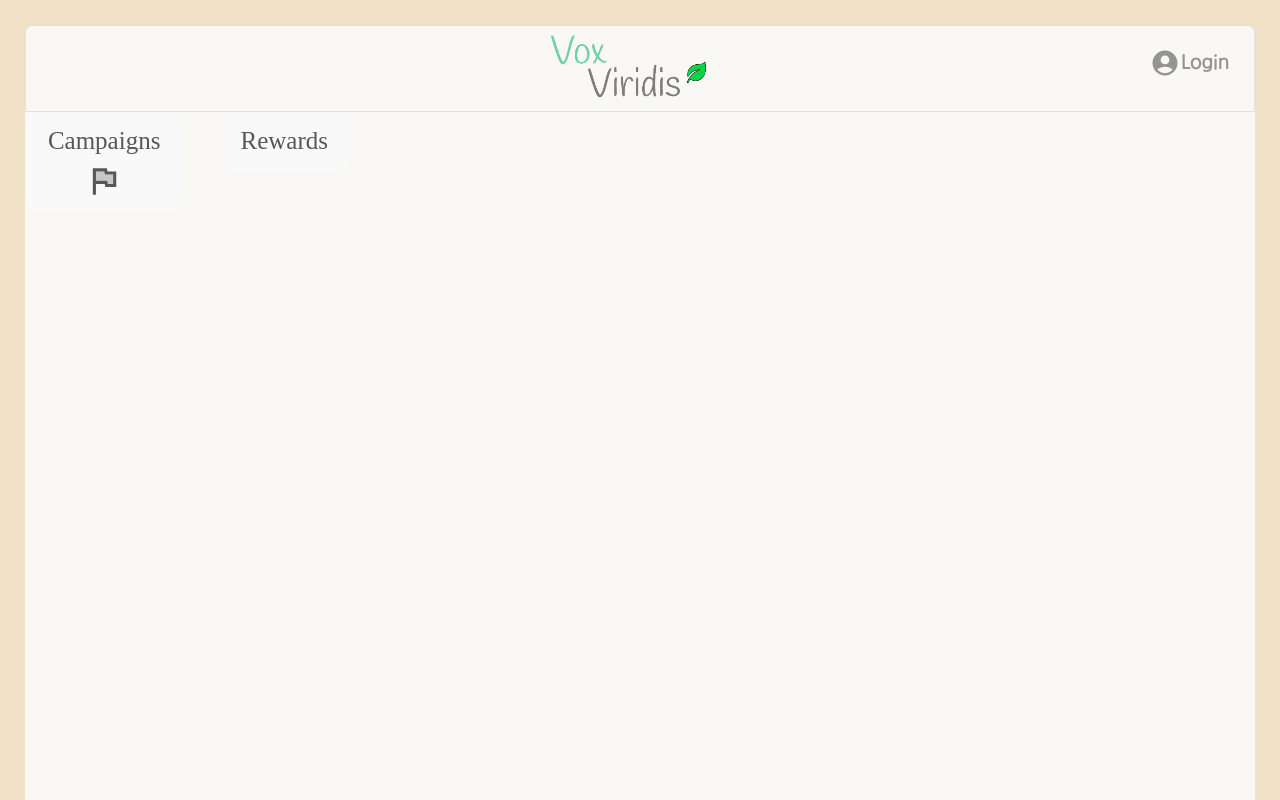
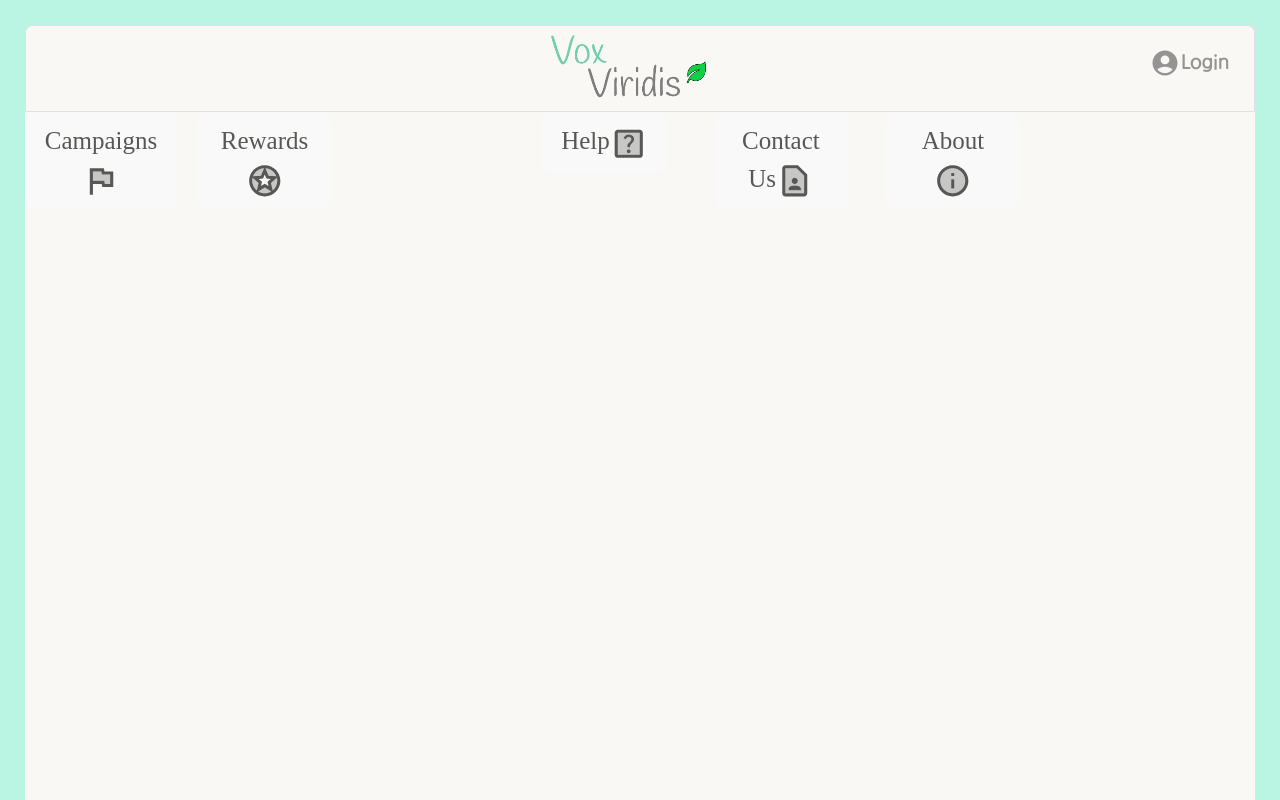
Before and after one commit to cs203t5/cs203t5-frontend, a Next.js app in the folder vox-viridis/: page /help in a window 1280 px wide. Shown: the top 800 px of the page. Built offline with nearby package versions, Linux system fonts and the light colour scheme; a web font is replaced by a local one.

Commit message:
edits to button

```diff
--- a/vox-viridis/package.json
+++ b/vox-viridis/package.json
@@ -20,7 +20,8 @@
     "react-awesome-reveal": "^4.0.1",
     "react-bootstrap": "^2.5.0",
     "react-dom": "18.2.0",
-    "react-router-dom": "^6.4.1"
+    "react-router-dom": "^6.4.1",
+    "rfs": "^9.0.6"
   },
   "devDependencies": {
     "eslint": "8.24.0",
--- a/vox-viridis/pages/Global.module.css
+++ b/vox-viridis/pages/Global.module.css
@@ -1,5 +1,5 @@
 .pageBg {
-    background-color: #faf8f4;
+    background-color: #FAF8F4;
     box-sizing: border-box;
     border-radius: 10px;
     margin: 2ch;
--- a/vox-viridis/pages/help/Help Components/NavBarButton.js
+++ b/vox-viridis/pages/help/Help Components/NavBarButton.js
@@ -17,4 +17,7 @@ function NavBarButton({LinkPassed,toggle,textContent, children}) {
     );
 }
 
+/* why is my button not unclickable??
+found that issue is not from the function*/
+
 export default NavBarButton;
--- a/vox-viridis/pages/help/index.js
+++ b/vox-viridis/pages/help/index.js
@@ -3,15 +3,19 @@ import Navbar from "../../components/Navbar";
 import Link from "next/link";
 import NavBarLogin from "../../components/NavBarLogin";
 import NavBarButton from "../../pages/help/Help Components/NavBarButton";
-import AssistantPhotoTwoToneIcon from '@mui/icons-material/AssistantPhotoTwoTone';
+import AssistantPhotoTwoToneIcon from "@mui/icons-material/AssistantPhotoTwoTone";
+import StarsTwoToneIcon from "@mui/icons-material/StarsTwoTone";
+import HelpCenterTwoToneIcon from "@mui/icons-material/HelpCenterTwoTone";
+import ContactPageTwoToneIcon from "@mui/icons-material/ContactPageTwoTone";
+import InfoTwoToneIcon from "@mui/icons-material/InfoTwoTone"; /* or use Vox icon?*/
 
 const Header = () => {
     return (
-        <div class="container-fluid border text-center">
-            <div class="row">
-                <div class="col-xxl-4 col-xl-4 col-lg-4 col-md-4 col-sm-2 "></div>
+        <div className="container-fluid border text-center">
+            <div className="row">
+                <div className="col-xxl-4 col-xl-4 col-lg-4 col-md-4 col-sm-2 "></div>
                 <Link href="/">
-                    <div class="col-xxl-4 col-xl-4 col-lg-4 col-md-4 col-sm-6 ">
+                    <div className="col-xxl-4 col-xl-4 col-lg-4 col-md-4 col-sm-6 ">
                         <img
                             src="../../vox Icon.jpg"
                             width="190"
@@ -20,7 +24,7 @@ const Header = () => {
                         />
                     </div>
                 </Link>
-                <div class="col-xxl-4 col-xl-4 col-lg-4 col-md-4 col-sm-4 ">
+                <div className="col-xxl-4 col-xl-4 col-lg-4 col-md-4 col-sm-4 ">
                     <NavBarLogin />
                 </div>
             </div>
@@ -31,19 +35,61 @@ const Header = () => {
 const Navbar2 = () => {
     return (
         <nav
-            class="navbar sticky-top pt-0"
+            className="navbar sticky-top pt-0"
             style={{ backGroundColor: "#FAF8F4;" }}
         >
             <div class="container-fluid px-0">
                 <Header></Header>
-                <div class="row">
-                    <div class="col">
+                <div className="row">
+                    <div className="col-2">
                         <Link href="/campaign">
-                            <NavBarButton textContent="Campaigns" LinkPassed="/campaign" toggle="true" children ={<AssistantPhotoTwoToneIcon/>}/>
+                            <NavBarButton
+                                textContent="Campaigns"
+                                LinkPassed="/campaign"
+                                toggle="false"
+                                children={
+                                    <AssistantPhotoTwoToneIcon
+                                    />
+                                }
+                            />
                         </Link>
                     </div>
-                    <div class="col">
-                        <NavBarButton textContent="Rewards" LinkPassed="" toggle="true"/>
+                    <div className="col-2">
+                        <NavBarButton
+                            textContent="Rewards"
+                            LinkPassed=""
+                            toggle="true"
+                            children={<StarsTwoToneIcon></StarsTwoToneIcon>}
+                        />
+                    </div>
+                    <div className="col-2"></div>
+                    <div className="col-2">
+                        <NavBarButton
+                            textContent="Help"
+                            LinkPassed=""
+                            toggle="true"
+                            children={
+                                <HelpCenterTwoToneIcon></HelpCenterTwoToneIcon>
+                            }
+                        />
+                    </div>
+                    <div className="col-2">
+                        <NavBarButton
+                            textContent="Contact Us"
+                            LinkPassed=""
+                            toggle="true"
+                            children={
+                                <ContactPageTwoToneIcon></ContactPageTwoToneIcon>
+                            }
+                        />
+                    </div>
+                    <div className="col-2">
+                        <NavBarButton
+                            textContent="About"
+                            LinkPassed=""
+                            toggle="true"
+                            children={<InfoTwoToneIcon></InfoTwoToneIcon>}
+                        />
                     </div>
                 </div>
             </div>
@@ -57,7 +103,7 @@ const index = () => {
             <div className={globalStyle.pageBg}>
                 {/* <Header /> */}
                 <Navbar2 />
-                <div class="row" style={{ height: "200vh" }}></div>
+                <div className="row" style={{ height: "200vh" }}></div>
             </div>
         </div>
     );
--- a/vox-viridis/styles/globals.css
+++ b/vox-viridis/styles/globals.css
@@ -5,9 +5,14 @@ html,
 body {
     padding: 0;
     margin: 0;
-    background-color: #f1e1c7 !important;
+    background-color: #BAF5E3 !important;
     -webkit-font-smoothing: antialiased;
 }
+
+/* #F1E1C7 */
+/* 78DDBF */
+/* BAF5E3 */
+/* 88E7CA */
 
 .fonts{
   font-family: 'Handlee', cursive;
@@ -29,7 +34,7 @@ a {
 }
 
 .pageBg {
-    background-color: #faf8f4;
+    background-color: #FAF8F4;
     box-sizing: border-box;
     border-radius: 10px;
     margin: 2ch;
@@ -40,6 +45,7 @@ a {
   display:none !important;
 }
 
+
 /* @media (prefers-color-scheme: dark) {
   html {
     color-scheme: dark;
```
Also changed, not shown: vox-viridis/pages/help/fonts.css (+5 -6 lines), 1 other file (tests, documents, lock files or other folders).
